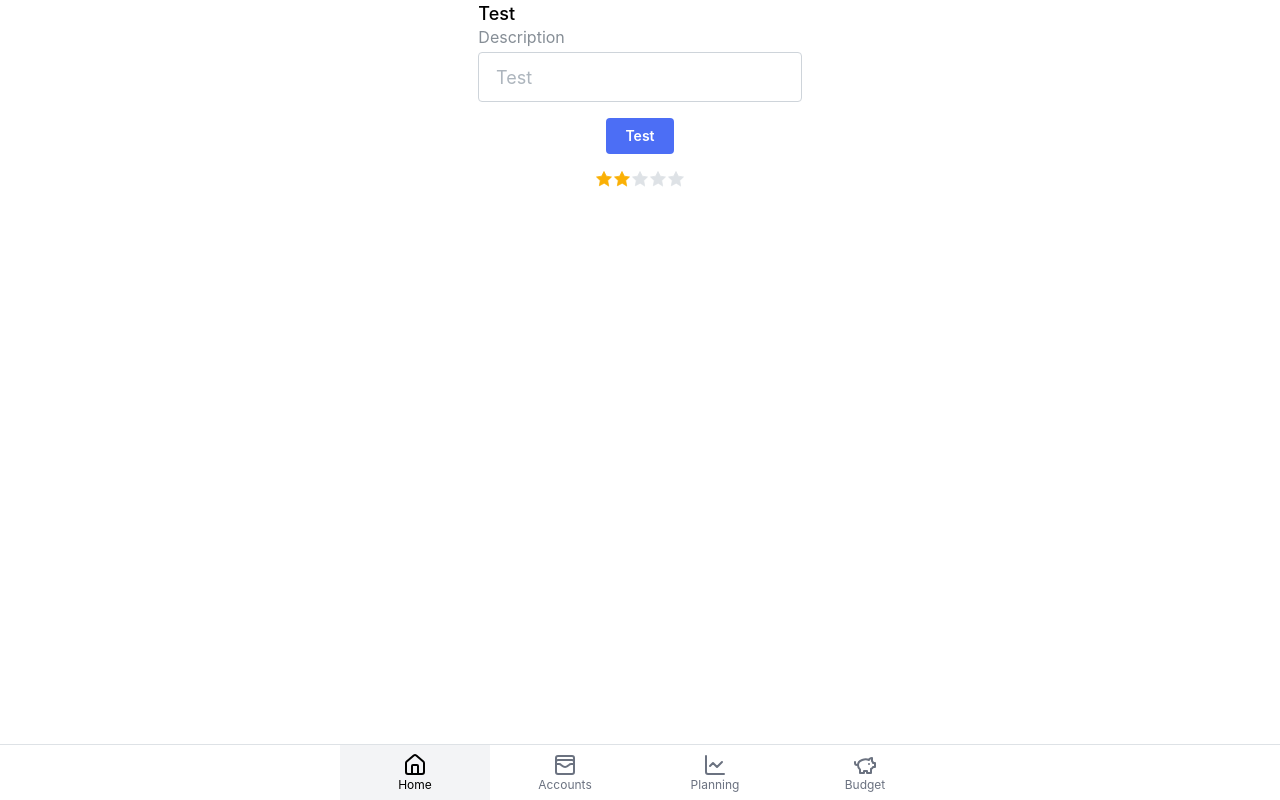
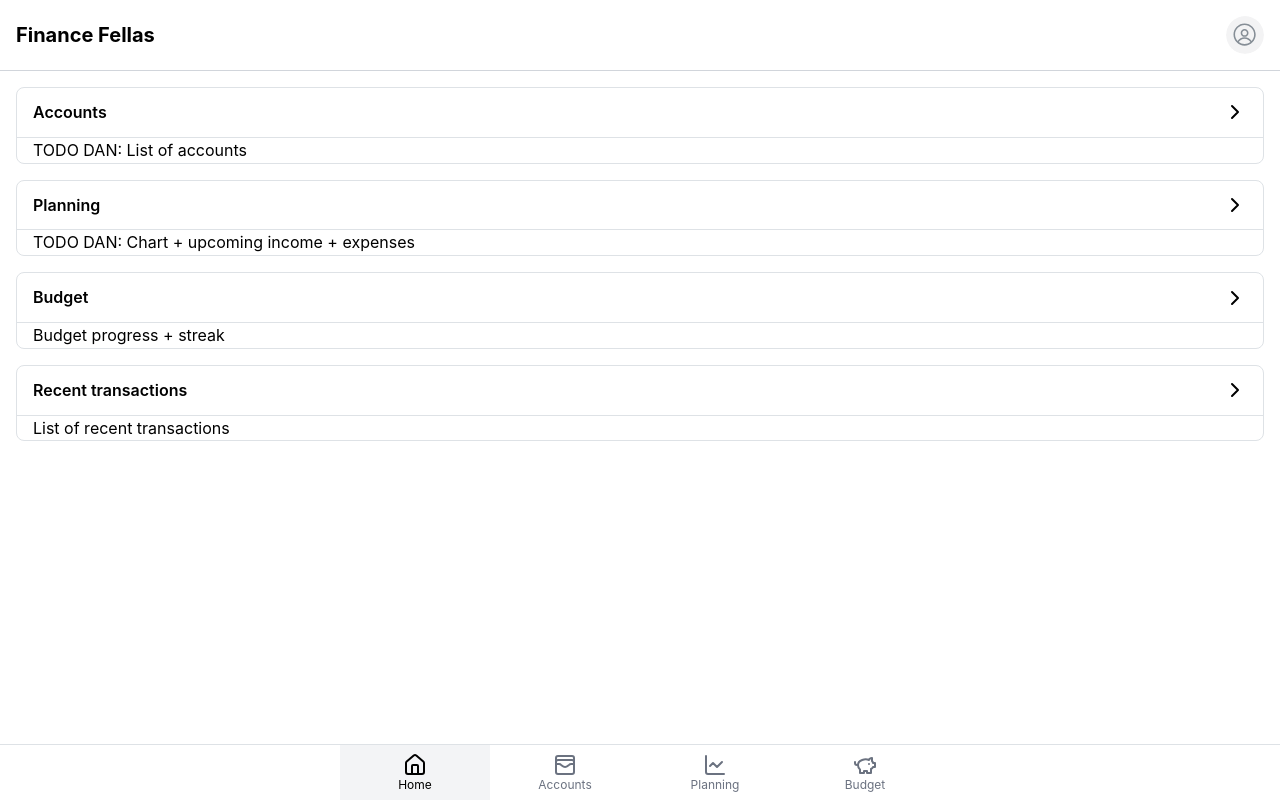
Before and after one commit to Prushka/finance-new, a React (Vite) app: page / in a window 1280 px wide. Built offline with nearby package versions, Linux system fonts and the light colour scheme.

Commit message:
add home frame

```diff
--- a/src/pages/Home.tsx
+++ b/src/pages/Home.tsx
@@ -1,16 +1,59 @@
-import { TextInput, Rating, Button } from "@mantine/core";
+import { Avatar, Card } from "@mantine/core";
+import { ChevronRight } from "lucide-react";
+import { Link } from "react-router-dom";
 
 export default function Home() {
   return (
-    <div className={"w-full h-full flex items-center flex-col gap-4"}>
-      <TextInput
-        label="Test"
-        description="Description"
-        size="lg"
-        placeholder="Test"
-      />
-      <Button>Test</Button>
-      <Rating defaultValue={2} />
+    <div>
+      <div className="z-50 sticky top-0 bg-white p-4 border-b-[1px] border-b-gray-300 flex flex-col gap-4">
+        <div className="flex justify-between items-center">
+          <h1 className="text-xl font-bold">Finance Fellas</h1>
+          <Avatar radius="xl" />
+        </div>
+      </div>
+
+      <section className="p-4 flex flex-col items-center gap-4">
+        <HomeCard title="Accounts" to="/accounts">
+          <Card.Section inheritPadding>TODO DAN: List of accounts</Card.Section>
+        </HomeCard>
+
+        <HomeCard title="Planning" to="/planning">
+          <Card.Section inheritPadding>
+            TODO DAN: Chart + upcoming income + expenses
+          </Card.Section>
+        </HomeCard>
+
+        <HomeCard title="Budget" to="/budget">
+          <Card.Section inheritPadding>Budget progress + streak</Card.Section>
+        </HomeCard>
+
+        <HomeCard title="Recent transactions" to="/transactions">
+          <Card.Section inheritPadding>
+            List of recent transactions
+          </Card.Section>
+        </HomeCard>
+      </section>
     </div>
   );
 }
+
+function HomeCard(props: {
+  title: string;
+  to: string;
+  children?: React.ReactNode;
+}) {
+  return (
+    <Card withBorder radius="md" className="w-full">
+      <Card.Section withBorder className="hover:bg-gray-100">
+        <Link
+          to={props.to}
+          className="flex justify-between items-center size-full px-4 py-3"
+        >
+          <h2 className="font-semibold">{props.title}</h2>
+          <ChevronRight />
+        </Link>
+      </Card.Section>
+      {props.children}
+    </Card>
+  );
+}
--- a/src/pages/Transactions.tsx
+++ b/src/pages/Transactions.tsx
@@ -83,7 +83,7 @@ export default function Transactions() {
   return (
     <div>
       <div className="z-50 sticky top-0 bg-white p-4 border-b-[1px] border-b-gray-300 flex flex-col gap-4">
-        <div className="flex justify-between">
+        <div className="flex justify-between items-center">
           <h1 className="text-xl font-bold">Transactions</h1>
           <ActionIcon color="black" variant="outline">
             <FilterIcon className="size-4" />
```
